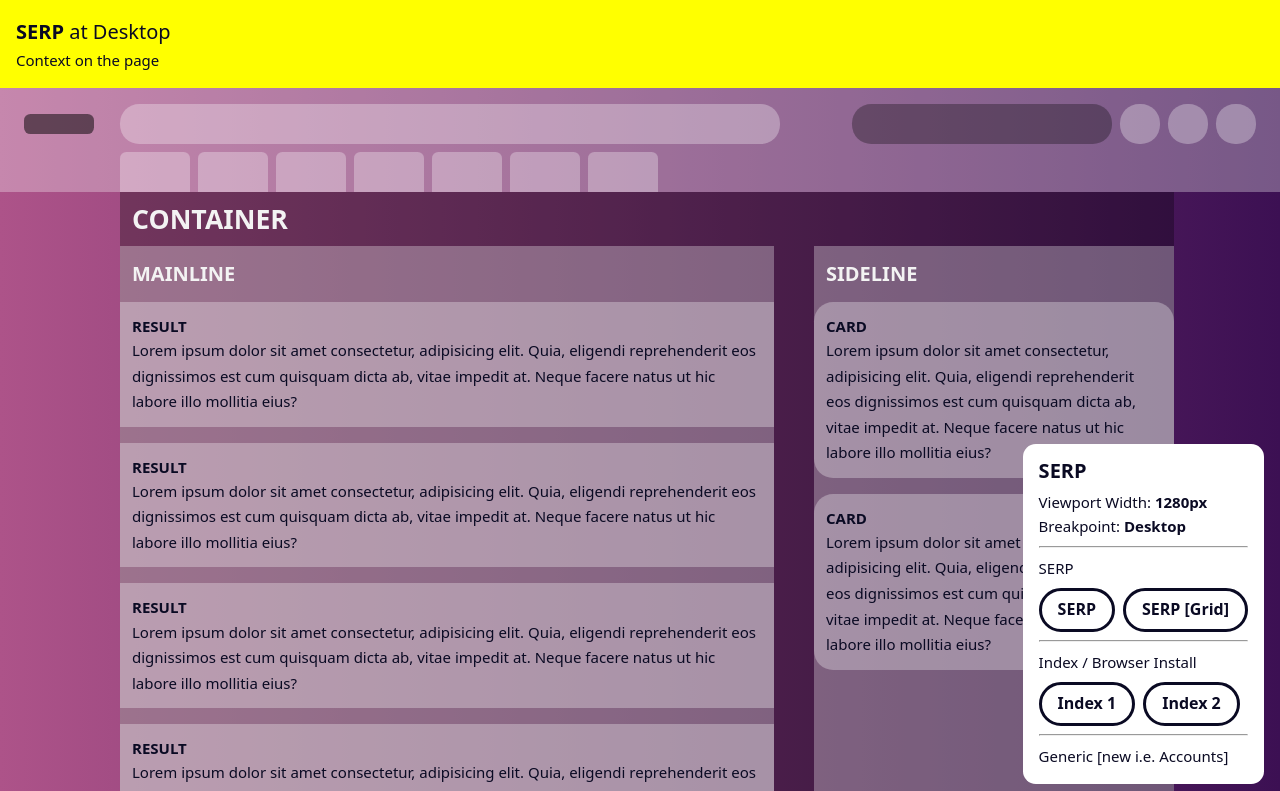
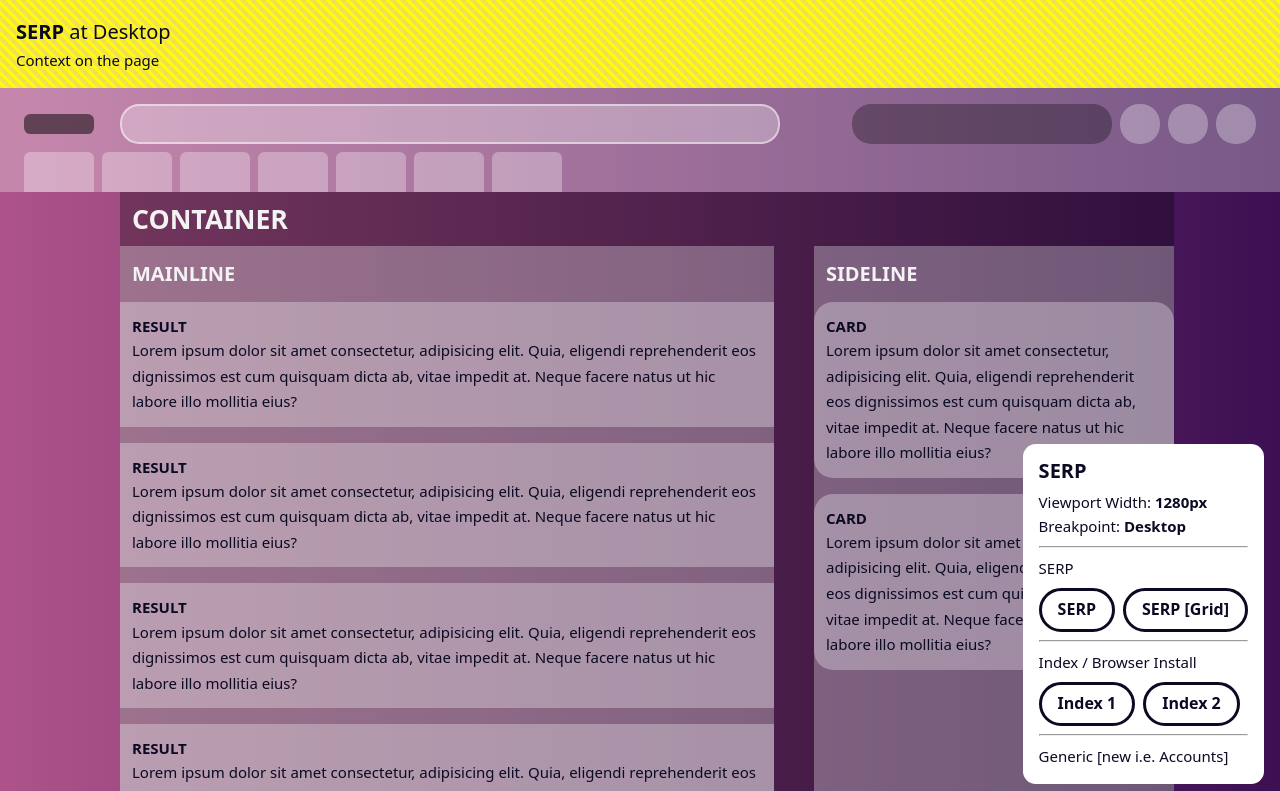
Before and after one commit to cmtayl0r/ecosia-layouts, a React (Vite) app: page / in a window 1280 px wide. Shown: the top 791 px of the page. Built offline with nearby package versions, Linux system fonts and the light colour scheme.

Commit message:
add Info css bg pattern

```diff
--- a/src/pages/IndexContentPage.jsx
+++ b/src/pages/IndexContentPage.jsx
@@ -16,7 +16,7 @@ function IndexContentPage({ breakpoint }) {
     <>
       <Info breakpoint={breakpoint} />
       <Header
-        showLogo={true}
+        showLogo={false}
         showSearch={false}
         showButtons={true}
         showTabs={false}
--- a/src/styles/header.css
+++ b/src/styles/header.css
@@ -88,6 +88,7 @@ HEADER CONTENT
   width: 100%;
   margin-top: var(--sp-base);
   border-radius: var(--br-lg);
+  border: 2px solid var(--bg-tr-whitest);
 }
 
 /* Spacers */
@@ -193,12 +194,14 @@ BREAKPOINTS
     width: 100%; /* Full width */
   }
   #h-tabs {
-    margin-left: 96px;
+    /* margin-left: 96px; */
   }
 }
 /* DESKTOP L */
 @media (min-width: 1280px) {
-  /* ... */
+  #h-tabs {
+    /* margin-left: 96px; */
+  }
 }
 /* DESKTOP 1L */
 @media (min-width: 1440px) {
--- a/src/styles/info.css
+++ b/src/styles/info.css
@@ -1,8 +1,16 @@
 #info {
-  background-color: yellow;
   display: flex;
   flex-direction: column;
   padding: var(--sp-base);
+
+  background-size: 10px 10px;
+  background-image: repeating-linear-gradient(
+    45deg,
+    #f3e24d 0,
+    #f3e24d 4px,
+    yellow 0,
+    yellow 50%
+  );
 
   & h5 {
     margin: 0;
```
